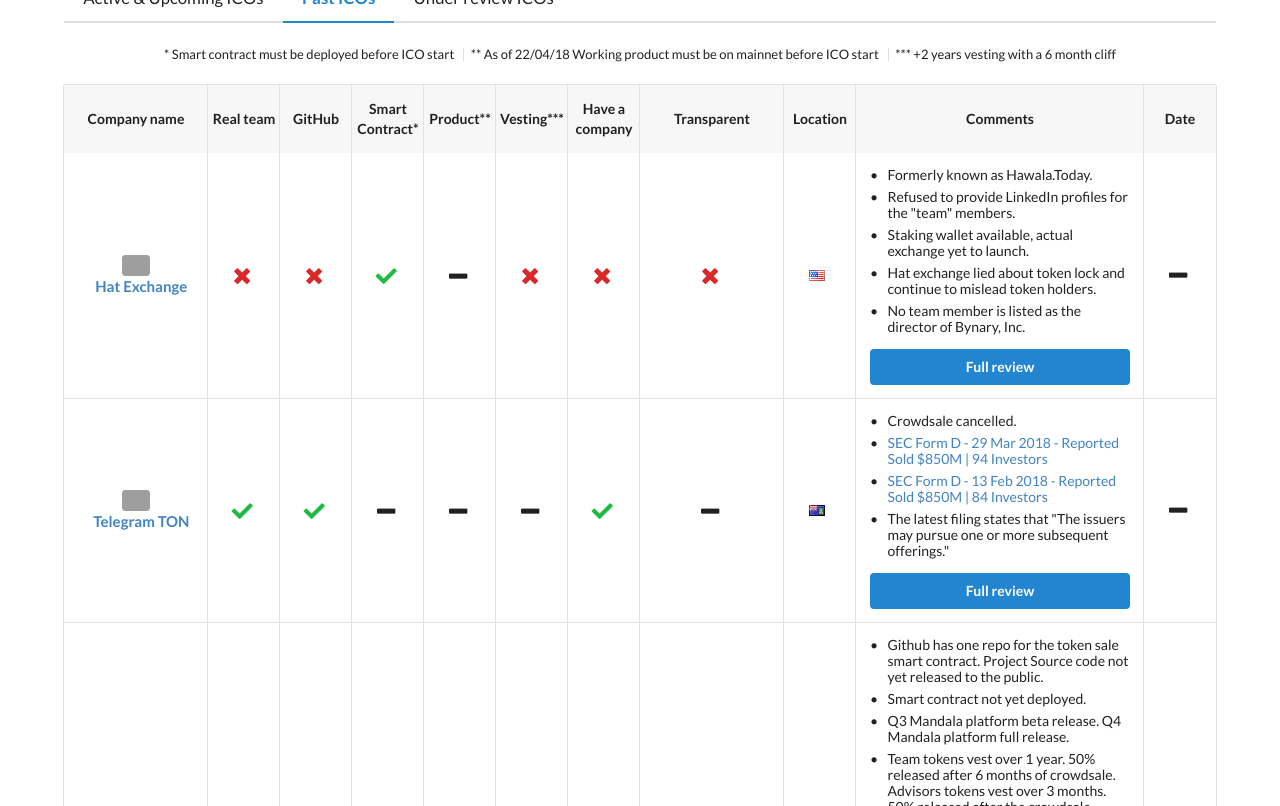
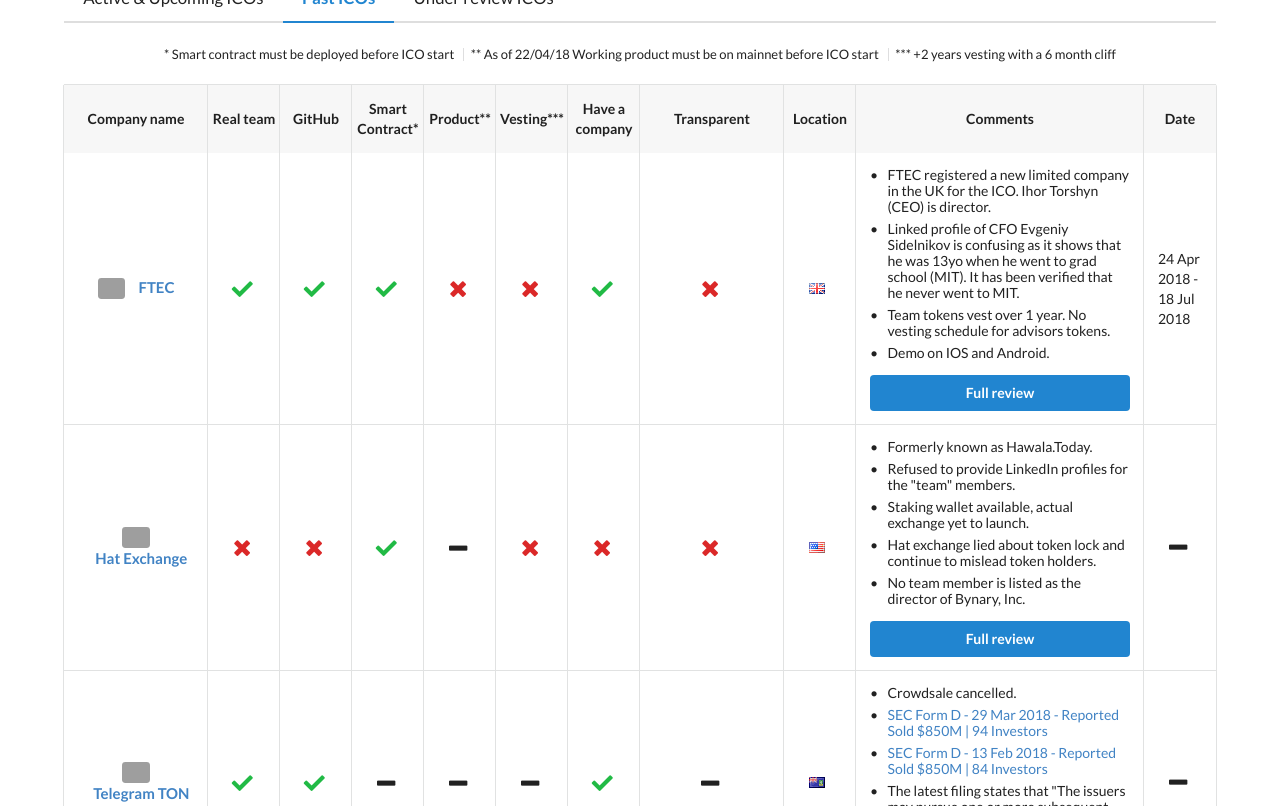
Before and after one commit to ico-check/ico-check, a Jekyll site: the page built from past.md, in a window 1280 px wide and 900 px high, scrolled down 563 px, cut to the strip 94-900 px from the top of the window. Built offline with Jekyll 4.4.1, drawn with Linux system fonts in a browser that asks for light colours; nearby versions of some CDN libraries; grey boxes are pictures that could not be loaded.

Commit message:
78-ftec-ico-check
Moved from Active ICOs

```diff
--- a/_data/past-icos.yml
+++ b/_data/past-icos.yml
@@ -1,3 +1,24 @@
+- name: FTEC
+  image: https://i.imgur.com/DtVZBrj.jpg
+  url: https://ftec.ai/
+  real_team: true
+  github: true
+  smart_contract: true
+  product: false
+  min_vesting: false
+  have_company: true
+  transparent: false
+  location: United Kingdom
+  comments:
+    - content: FTEC registered a new limited company in the UK for the ICO. Ihor Torshyn (CEO) is director.
+    - content: Linked profile of CFO Evgeniy Sidelnikov is confusing as it shows that he was 13yo when he went to grad school (MIT). It has been verified that he never went to MIT.
+    - content: Team tokens vest over 1 year. No vesting schedule for advisors tokens.
+    - content: Demo on IOS and Android.
+  ico_start_date: 2018-04-24T11:00:00Z
+  ico_end_date: 2018-07-18T11:00:00Z
+  safe: false
+  issue_url: https://github.com/ico-check/ico-check/issues/119
+
 - name: Hat Exchange
   image: https://i.imgur.com/oIxiTwm.jpg
   url: https://hat.exchange/
```
